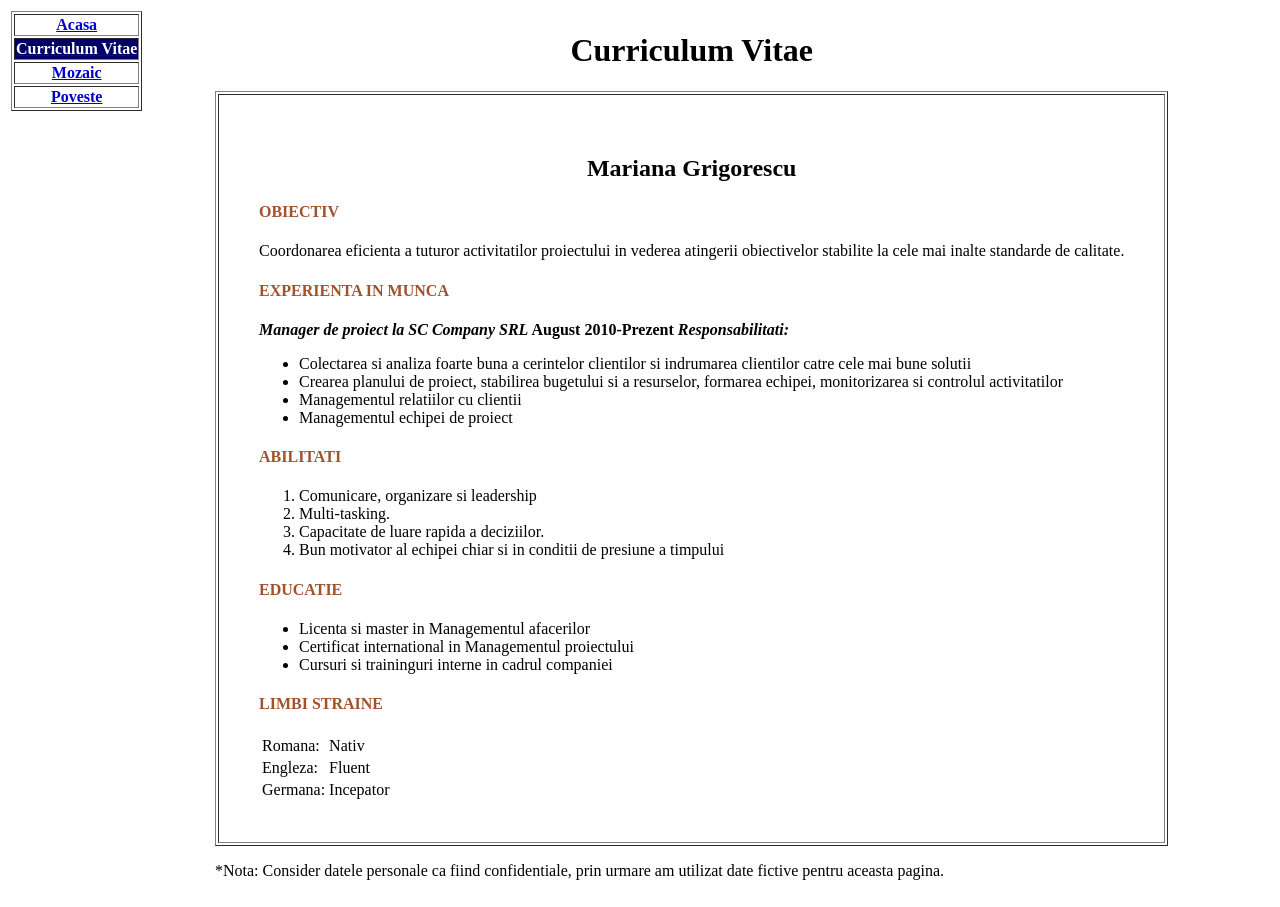
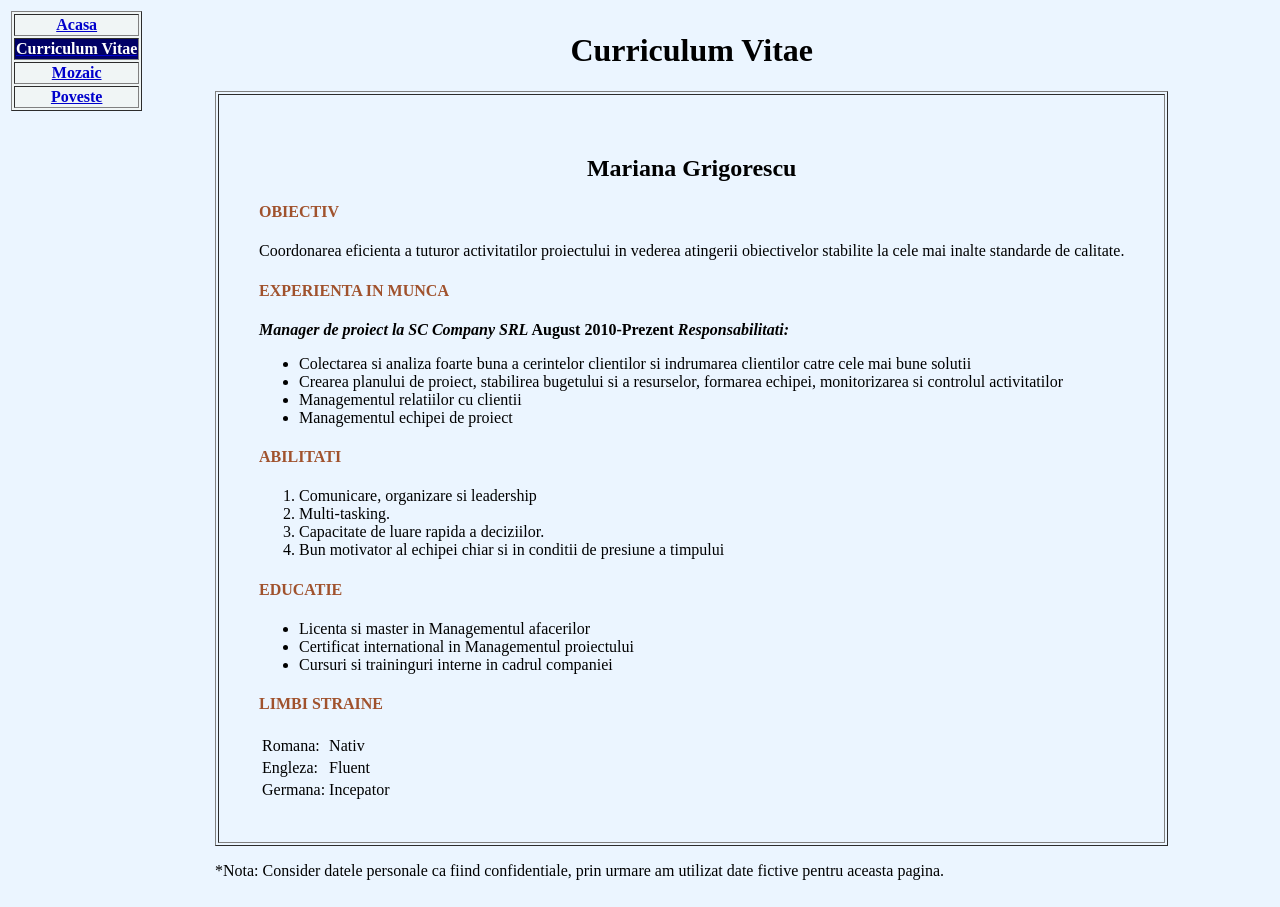
Before and after one commit to mmp35/edithomework, a plain HTML site: page cv.html in a window 1280 px wide. Drawn offline with Linux system fonts and the light colour scheme.

Commit message:
Update cv.html

```diff
--- a/cv.html
+++ b/cv.html
@@ -3,15 +3,16 @@
 <html>
 
 <head>
-	<title>Seminar2
+	<title>Webdesign
 	</title>
+	<link rel="stylesheet" type="text/css" href="cv.css" />
 </head>
 
-<body link="#0000CD" vlink="#4682B4" alink="#FFFFFF">
+<body link="#0000CC" vlink="#47008F" alink="#FFFFFF">
 	<table>
 		<tr>
 			<td width="200" valign="top">
-				<table border='1'>
+				<table bgcolor="#F0F5F5" border='1'>
 					<tr>
 						<th><a href="index.html">Acasa</a></th>
 					</tr>
```
